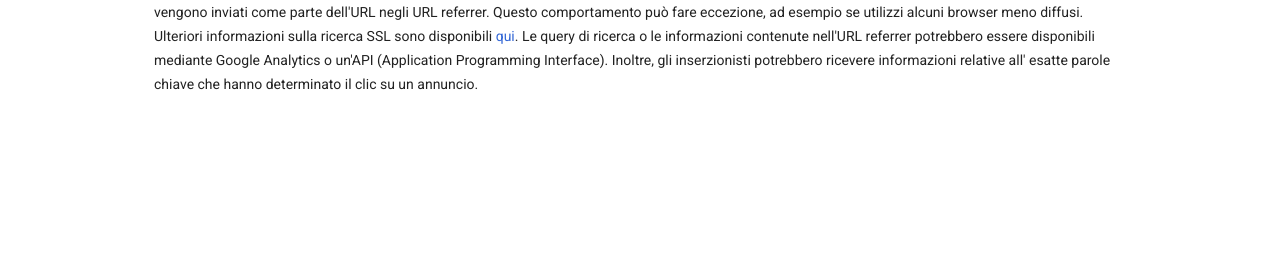
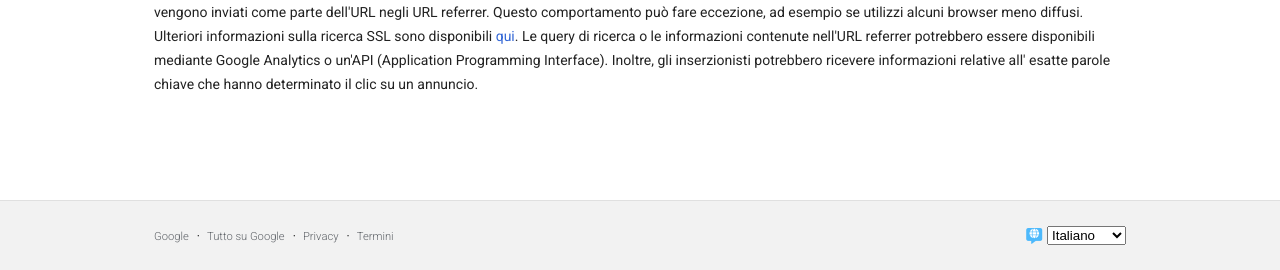
Before and after one commit to chazn3x/php-google-faq, a PHP site: page / in a window 1280 px wide. Shown: the part 2691-2961 px from the top of the page. Before the commit the page ends 2781 px from the top, so only its background shows below. Run offline with PHP 8.4, Linux system fonts and the light colour scheme.

Commit message:
fine footer

```diff
--- a/css/style.css
+++ b/css/style.css
@@ -1,3 +1,4 @@
+@charset "UTF-8";
 @import url("https://fonts.googleapis.com/css2?family=Roboto:wght@100;300;400;500;700;900&display=swap");
 *:not(ol) {
   margin: 0;
@@ -150,4 +151,85 @@ a {
   font-size: .7rem;
   margin-left: 2px;
 }
+
+.footer {
+  background-color: #f2f2f2;
+  border-top: 1px solid rgba(151, 151, 151, 0.2);
+}
+
+.footer-wrapper {
+  display: -webkit-box;
+  display: -ms-flexbox;
+  display: flex;
+  -webkit-box-pack: justify;
+      -ms-flex-pack: justify;
+          justify-content: space-between;
+  -webkit-box-align: center;
+      -ms-flex-align: center;
+          align-items: center;
+}
+
+.footer-wrapper .left .footer-links {
+  display: -webkit-box;
+  display: -ms-flexbox;
+  display: flex;
+}
+
+.footer-wrapper .left .footer-links .footer-item {
+  list-style: none;
+}
+
+.footer-wrapper .left .footer-links .footer-item .footer-link {
+  color: #5f6368;
+  font-size: .7rem;
+  font-weight: 300;
+}
+
+.footer-wrapper .left .footer-links .footer-item:not(:first-child):before {
+  content: "·";
+  font-size: 12px;
+  vertical-align: middle;
+  line-height: 20px;
+  margin: 0 .2rem 0 .5rem;
+}
+
+.footer-wrapper .right {
+  display: -webkit-box;
+  display: -ms-flexbox;
+  display: flex;
+  -webkit-box-align: center;
+      -ms-flex-align: center;
+          align-items: center;
+}
+
+.footer-wrapper .right .lang-icon {
+  margin-right: .8rem;
+  position: relative;
+}
+
+.footer-wrapper .right .lang-icon > * {
+  position: absolute;
+  top: 0;
+  left: 0;
+  display: -webkit-box;
+  display: -ms-flexbox;
+  display: flex;
+  -webkit-box-align: center;
+      -ms-flex-align: center;
+          align-items: center;
+}
+
+.footer-wrapper .right .lang-icon .bubble {
+  color: #4db9fc;
+  -webkit-transform: translate(-50%, -50%);
+          transform: translate(-50%, -50%);
+}
+
+.footer-wrapper .right .lang-icon .globe {
+  color: white;
+  z-index: 1;
+  font-size: .6rem;
+  -webkit-transform: translate(-50%, -70%);
+          transform: translate(-50%, -70%);
+}
 /*# sourceMappingURL=style.css.map */
--- a/css/style.scss
+++ b/css/style.scss
@@ -129,3 +129,58 @@ a {
 }
 
 // Footer
+.footer {
+    background-color: rgb(242,242,242);
+    border-top: 1px solid rgba(151,151,151,0.2);
+    &-wrapper {
+        display: flex;
+        justify-content: space-between;
+        align-items: center;
+        .left {
+            .footer-links {
+                display: flex;
+                .footer-item {
+                    // margin-right: 1rem;
+                    list-style: none;
+                    .footer-link {
+                        color: #5f6368;
+                        font-size: .7rem;
+                        font-weight: 300;
+                    }
+                    &:not(:first-child):before {
+                        content:"·";
+                        font-size:12px;
+                        vertical-align:middle;
+                        line-height:20px;
+                        margin: 0 .2rem 0 .5rem;
+                    }
+                }
+            }
+        }
+        .right {
+            display: flex;
+            align-items: center;
+            .lang-icon {
+                margin-right: .8rem;
+                position: relative;
+                & > * {
+                    position: absolute;
+                    top: 0;
+                    left: 0;
+                    display: flex;
+                    align-items: center;
+                }
+                .bubble {
+                    color: rgb(77,185,252);
+                    transform: translate(-50%, -50%);
+                }
+                .globe {
+                    color: white;
+                    z-index: 1;
+                    font-size: .6rem;
+                    transform: translate(-50%, -70%);
+                }
+            }
+        }
+    }
+}
--- a/index.php
+++ b/index.php
@@ -148,7 +148,34 @@ $faqs = [
         </div>
     </main>
     <!-- Footer -->
-    <footer></footer>
+    <footer class="footer">
+        <div class="container footer-wrapper">
+            <div class="left">
+                <nav>
+                    <ul class="footer-links">
+
+                    </ul>
+                </nav>
+            </div>
+            <div class="right">
+                <div class="lang-icon">
+                    <div class="bubble">
+                        <i class="fas fa-comment-alt"></i>
+                    </div>
+                    <div class="globe">
+                        <i class="fas fa-globe"></i>
+                    </div>
+                </div>
+                <select class="languages">
+                    <option>Francese</option>
+                    <option>Inglese</option>
+                    <option selected>Italiano</option>
+                    <option>Spagnolo</option>
+                    <option>Tedesco</option>
+                </select>
+            </div>
+        </div>
+    </footer>
 
     <script src="./js/main.js"></script>
 </body>
--- a/js/main.js
+++ b/js/main.js
@@ -1,4 +1,4 @@
-const links = [
+const headerLinks = [
     {
         name: 'Introduzione',
         url: '#'
@@ -21,11 +21,37 @@ const links = [
         selected: true
     }
 ]
-links.forEach(link => {
+headerLinks.forEach(link => {
     const listItem = `
     <li class="navbar-item">
-        <a class="navbar-link ${link.selected ? 'selected' : ''}" href="${link.url}">${link.name}</a>
+        <a class="navbar-link ${link.selected ? 'selected' : ''}" href="${link.url}" title="${link.name}">${link.name}</a>
     </li>
     `
     document.querySelector('.navbar-links').innerHTML += listItem
 })
+const footerLinks = [
+    {
+        name: 'Google',
+        url: '#'
+    },
+    {
+        name: 'Tutto su Google',
+        url: '#'
+    },
+    {
+        name: 'Privacy',
+        url: '#'
+    },
+    {
+        name: 'Termini',
+        url: '#'
+    },
+]
+footerLinks.forEach(link => {
+    const listItem = `
+    <li class="footer-item">
+        <a class="footer-link" href="${link.url}" title="${link.name}">${link.name}</a>
+    </li>
+    `
+    document.querySelector('.footer-links').innerHTML += listItem
+})
```
Also changed, not shown: 1 other file.
